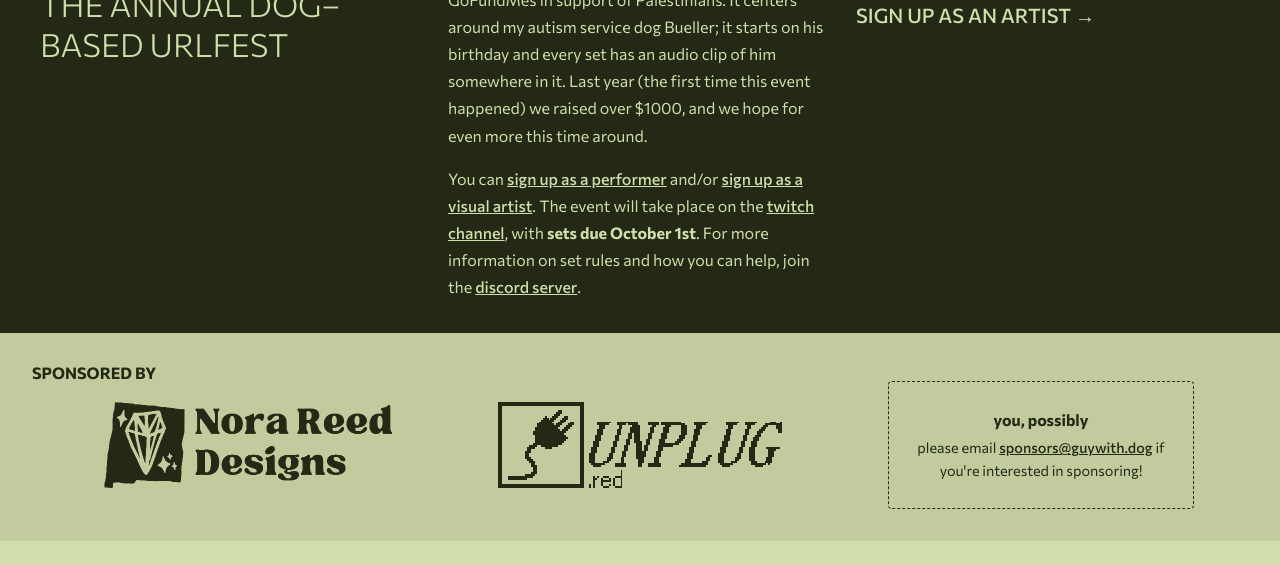
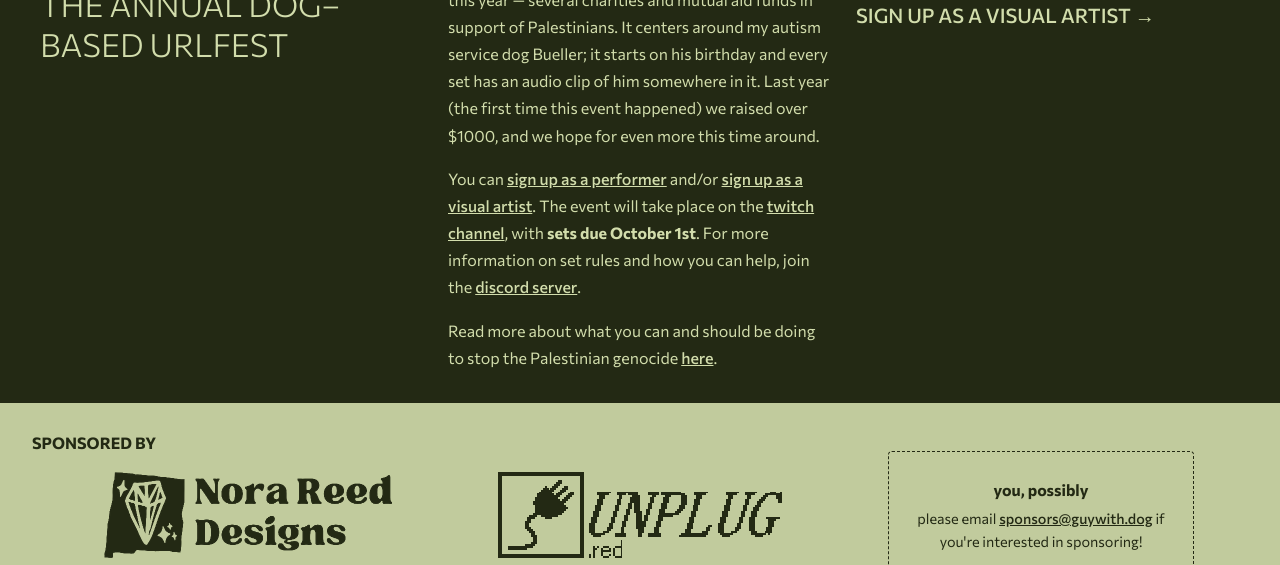
Before and after one commit to thatcher-gaming/buelfest, an Eleventy site: page index.njk in a window 1280 px wide. Shown: the part 728-1293 px from the top of the page. Built offline with nearby package versions, Linux system fonts and the light colour scheme; Eleventy itself is replaced by a stand-in of ours; files that its build step writes are made by us from their sources; no server answers; what cheerio would draw is missing.

Commit message:
wording and palestine

```diff
--- a/_data/links.yaml
+++ b/_data/links.yaml
@@ -1,5 +1,6 @@
 discord: https://discord.gg/qvjUBnEAZX
 twitch: https://twitch.tv/guywith_dog
+palestine: https://www.protectpalestine.org/links
 signup:
   perform: https://signup.guywith.dog/buelfest-performance
   art: https://signup.guywith.dog/buelfest-visual-art
--- a/index.njk
+++ b/index.njk
@@ -30,9 +30,9 @@ layout: base.njk
 
     <section class="text">
         <p>
-            BUELFEST is an online music festival from Nov. 1st to Nov. 7th,
-            benefiting children in need of autism service dogs and—starting this
-            year—several charities and GoFundMes in support of Palestinians. It centers around
+            BUELFEST is an online music festival running from Nov. 1st to Nov. 7th,
+            benefiting mutual aid for children in need of autism service dogs and — starting this
+            year — several charities and mutual aid funds in support of Palestinians. It centers around
             my autism service dog Bueller; it starts on his birthday and every
             set has an audio clip of him somewhere in it. Last year (the first
             time this event happened) we raised over $1000, and we hope for even
@@ -45,13 +45,16 @@ layout: base.njk
             with <b>sets due October 1st</b>. For more information on set rules and how
             you can help, join the <a href="{{links.discord}}">discord server</a>.
         </p>
+        <p>
+            Read more about what you can and should be doing to stop the Palestinian genocide <a href="{{links.palestine}}">here</a>.
+        </p>
     </section>
 
     <ul class="links">
         <a target="_blank" href="{{links.twitch}}">Watch Live</a>
         <a target="_blank" href="{{links.discord}}">Chat with us</a>
         <a target="_blank" href="{{links.signup.perform}}">Sign up as a performer</a>
-        <a target="_blank" href="{{links.signup.art}}">Sign up as an artist</a>
+        <a target="_blank" href="{{links.signup.art}}">Sign up as a visual artist</a>
     </ul>
 </section>
 
```
Also changed, not shown: 1 other file.
